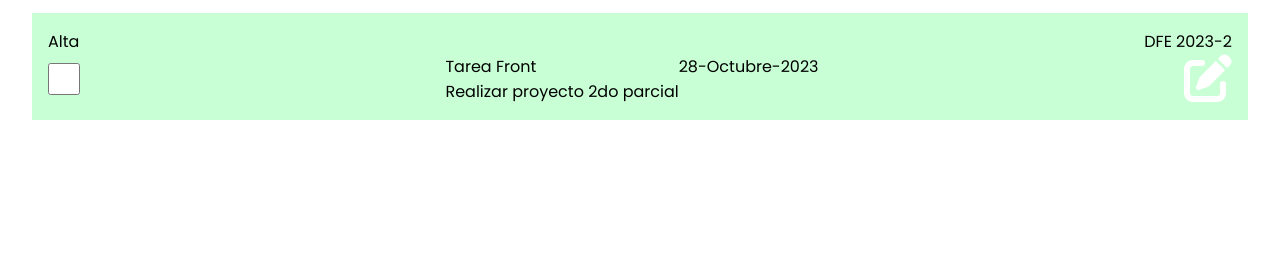
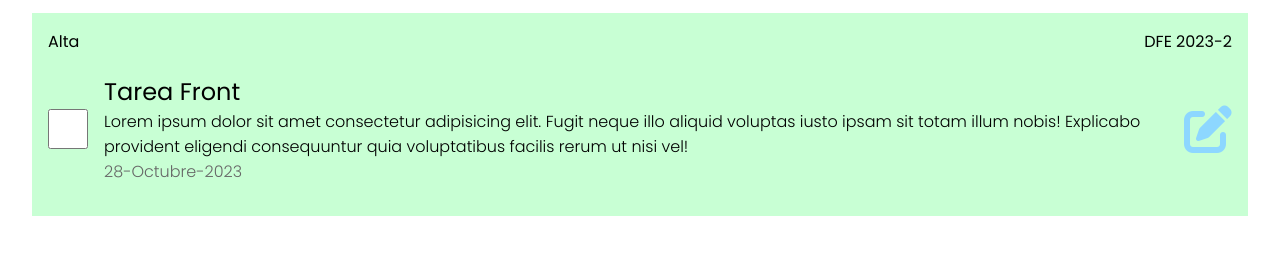
Before and after one commit to daronslzr/DFE-Proyecto-Parcial-2, a website: page src/index.html in a window 1280 px wide. Shown: the part 313-568 px from the top of the page. Drawn offline with Linux system fonts and the light colour scheme.

Commit message:
Diseño completo de cada tarea

```diff
--- a/src/assets/scss/tareas.scss
+++ b/src/assets/scss/tareas.scss
@@ -17,22 +17,28 @@ h1{
     flex-direction: row;
     justify-content: space-between;
     width: 100%;
+    padding-bottom: 0.25rem;
 }
 .informacionTarea{
     display: flex;
     flex-direction: row;
     width: 100%;
     justify-content: space-between;
+    align-items: center;
 }
 
 input[type="checkbox"]{
-    width: 2rem;
+    width: 2.5rem;
+    height: 2.5rem;
+    flex-shrink: 0;
 }
 
 .descripcionTarea{
     display: flex;
     flex-direction: row;
     justify-content: space-between;
+    flex-grow: 1;
+    padding: 1rem;
 }
 
 .tituloDescripcion{
@@ -40,8 +46,26 @@ input[type="checkbox"]{
     flex-direction: column;
 }
 
+.titulo{
+    font-size: 1.5rem;
+}
+
+.descripcion{
+    font-weight: 300;
+    text-wrap: wrap;
+}
+
+.dueDate{
+    font-weight: 300;
+    color: lighten($negro, 40%);
+}
 
 .fa-pen-to-square{
- color: $blanco;
+ color: $colorAcento;
  font-size: 3rem;
+ //padding-right: 1rem;
+
+ &:hover{
+    color: darken($colorAcento, 10%);
 }
+}
--- a/src/index.html
+++ b/src/index.html
@@ -24,6 +24,7 @@
         </div>
         <section id="tareas">
             <h1>Mis tareas</h1>
+            <div class="tareas-container">
                 <div class="tarea-container">
                     <div class="prioridadTag">
                         <p class="prioridad">Alta</p>
@@ -34,11 +35,13 @@
                         <div class="descripcionTarea">
                             <div class="tituloDescripcion">
                                 <p class="titulo">Tarea Front</p>
-                            <p class="descripcion">Realizar proyecto 2do parcial</p>
-                        </div>
+                                <p class="descripcion">Lorem ipsum dolor sit amet consectetur adipisicing elit. Fugit neque illo aliquid voluptas iusto ipsam sit totam illum nobis! Explicabo provident eligendi consequuntur quia voluptatibus facilis rerum ut nisi vel!</p>
                                 <p class="dueDate">28-Octubre-2023</p>
                             </div>
+                            <!--<p class="dueDate">28-Octubre-2023</p>-->
+                        </div>
                         <i class="fa-solid fa-pen-to-square"></i>
+                    </div>
                 </div>
             </div>
         </section>
```
Also changed, not shown: src/assets/css/styles.css. Lines whose indentation alone changed are shown as unchanged.
